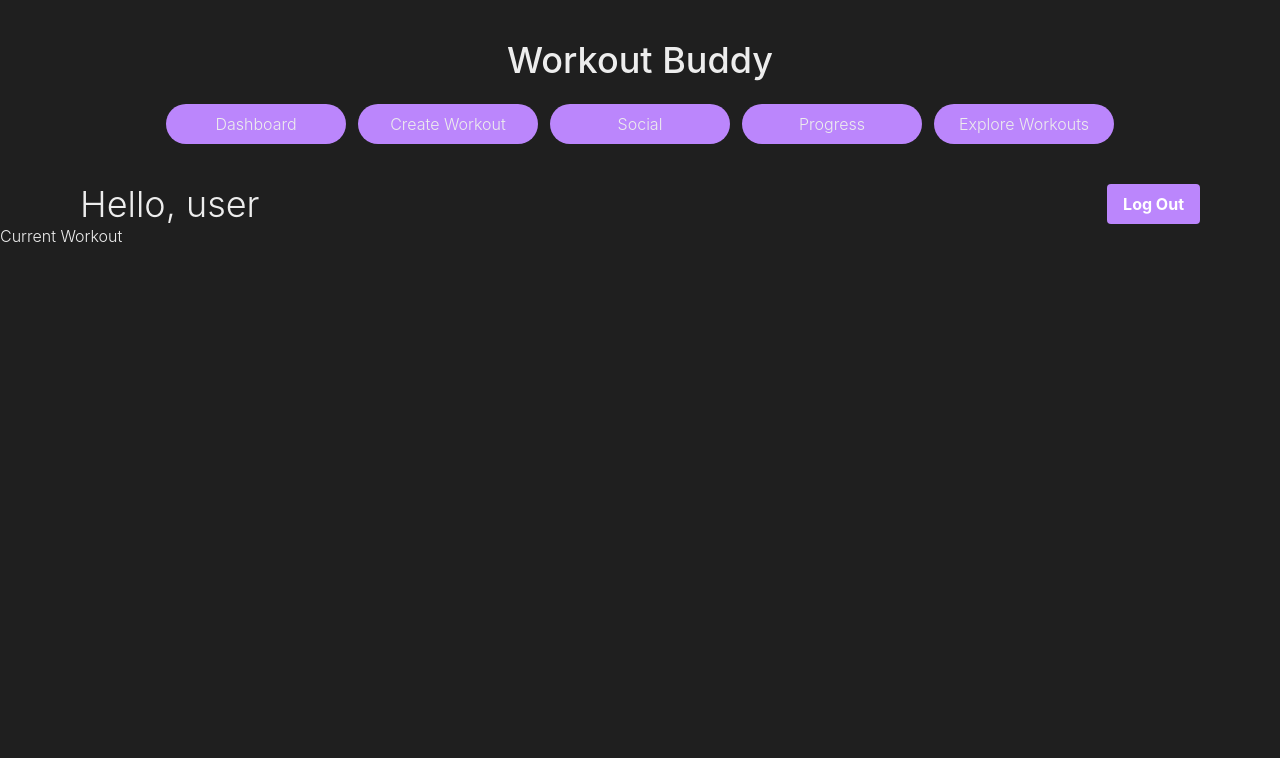
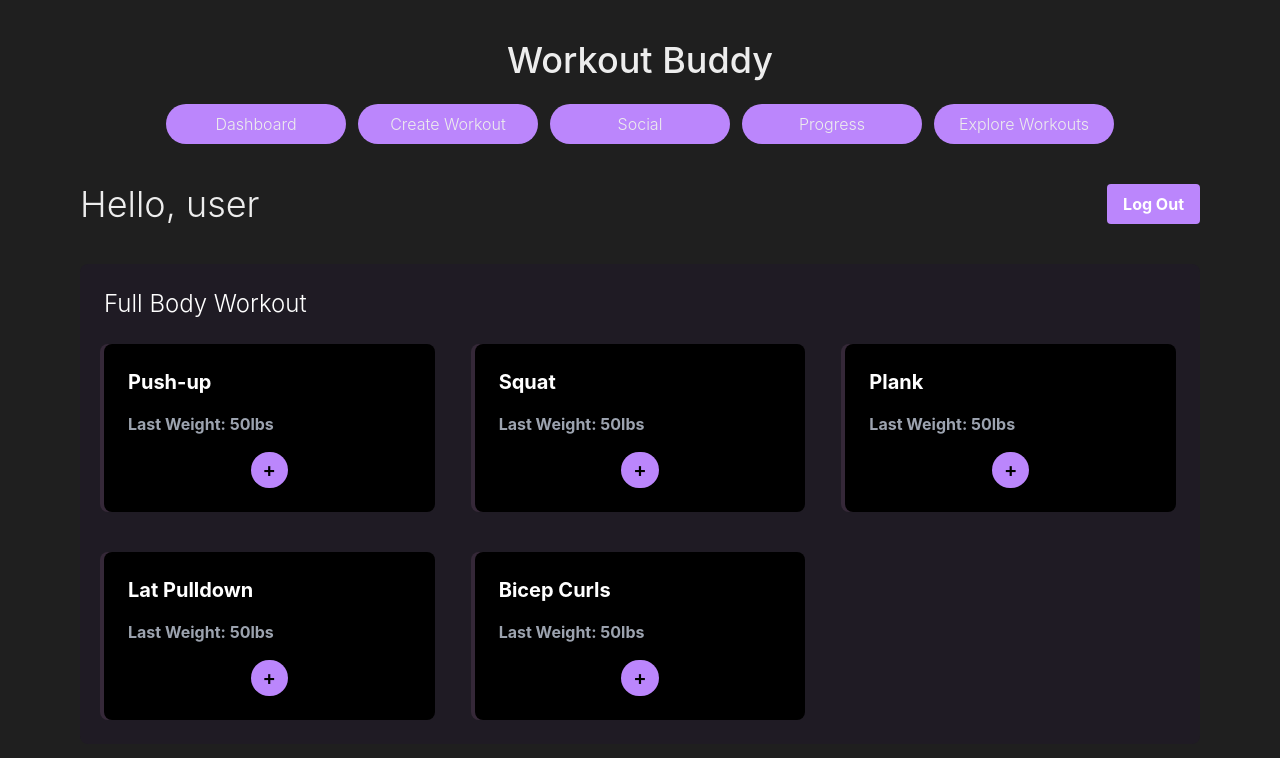
Before and after one commit to JackDStewart/WorkoutBuddy, a Next.js app: page /currentWorkout in a window 1280 px wide. Shown: the top 758 px of the page. Built offline with nearby package versions, Linux system fonts and the light colour scheme.

Commit message:
input info and add/delete sets

```diff
--- /dev/null
+++ b/src/components/ExerciseCard.tsx
@@ -0,0 +1,97 @@
+import { ExerciseLog, Workout, ExerciseCardProps, SetLog } from "@/types";
+import React, { useState } from "react";
+
+const ExerciseCard: React.FC<ExerciseCardProps> = ({
+  exerciseLog,
+  onSetChange,
+}) => {
+  const [setList, setSetList] = useState<SetLog[]>(exerciseLog.sets);
+
+  const addNewSet = () => {
+    const newSet: SetLog = {
+      weight: 0, // Default values for the new set
+      reps: 0,
+    };
+    const updatedSetList = [...setList, newSet]; // Append new set to the list
+    setSetList(updatedSetList); // Update local state
+    onSetChange(updatedSetList); // Notify parent about the change
+  };
+
+  const delSet = (index: number) => {
+    const updatedSetList = setList.filter((_, i) => index !== i);
+    setSetList(updatedSetList);
+    onSetChange(updatedSetList);
+  };
+
+  return (
+    <div className="flex-shrink-0 flex-col bg-black text-gray-300 rounded-lg shadow-left-purple p-6 h-full">
+      <h2 className="text-white text-xl font-bold mb-4">
+        {exerciseLog.exercise.name}
+      </h2>
+      <h3
+        className="text-gray-400 font-bold mb-4" /*call database for most recent weight*/
+      >
+        Last Weight: {"50lbs"}
+      </h3>
+      <ul className="space-y-2 text-gray-400 mb-4">
+        {exerciseLog.sets.map((_, index) => (
+          <li key={index}>
+            <div className="flex space-x-4">
+              <div className="mt-4 mb-2">Set: {index + 1}</div>
+              <input
+                type="text"
+                className="text-white bg-darkPurple p-2 border border-white rounded-lg focus:outline-none focus:ring-2 focus:border-transparent focus:ring-purple mb-6 mt-2 w-16"
+                value={exerciseLog.sets[index].weight} // Manage weight input
+                onChange={(e) => {
+                  const newWeight = Number(e.target.value);
+                  const updatedSets = [...exerciseLog.sets];
+                  updatedSets[index] = {
+                    ...updatedSets[index],
+                    weight: newWeight,
+                  };
+                  setSetList(updatedSets);
+                  onSetChange(updatedSets);
+                }}
+              />
+              <span className="mt-4 mb-2">lbs.</span>
+              <input
+                type="text"
+                className="text-white bg-darkPurple p-2 border border-white rounded-lg focus:outline-none focus:ring-2 focus:border-transparent focus:ring-purple mb-6 mt-2 w-16"
+                value={exerciseLog.sets[index].reps} // Manage reps input
+                onChange={(e) => {
+                  const newReps = Number(e.target.value);
+                  const updatedSets = [...exerciseLog.sets];
+                  updatedSets[index] = {
+                    ...updatedSets[index],
+                    reps: newReps,
+                  };
+                  setSetList(updatedSets);
+                  onSetChange(updatedSets);
+                }}
+              />
+              <span className="mt-4 mb-2">reps</span>
+
+              {/* Push X button to the right */}
+              <button
+                className="ml-auto py-1 px-3 mb-4 mt-0 rounded-full hover:text-red-500 hover:bg-transparent"
+                onClick={() => delSet(index)} // Add functionality to delete a set
+              >
+                ✕
+              </button>
+            </div>
+          </li>
+        ))}
+      </ul>
+      <div className="footer flex relative justify-around mt-auto ">
+        <button
+          className="bg-purple text-xl font-semibold text-black py-1 px-3 rounded-full"
+          onClick={addNewSet} //create new SetLog in the Exercise Log
+        >
+          +
+        </button>
+      </div>
+    </div>
+  );
+};
+
+export default ExerciseCard;
--- a/src/pages/currentWorkout/index.tsx
+++ b/src/pages/currentWorkout/index.tsx
@@ -1,18 +1,55 @@
+import React, { useState } from "react";
 import { useRouter } from "next/router";
-import React from "react";
+import Link from "next/link";
 import Header from "@/components/Header";
+import { Workout, SetLog, ExerciseLog } from "@/types";
+import ExerciseCard from "@/components/ExerciseCard";
 
-const CurrentWorkout: React.FC = () => {
+const Current = (/*workout: Workout*/) => {
   const router = useRouter();
-  const { workout } = router.query; // Get the selected workout from query parameters
+  //let { workout } = router.query; // Get the selected workout from query parameters
 
+  let workout: Workout = {
+    name: "Full Body Workout",
+    exercises: [
+      { name: "Push-up" },
+      { name: "Squat" },
+      { name: "Plank" },
+      { name: "Lat Pulldown" },
+      { name: "Bicep Curls" },
+    ],
+  };
+  const [exerciseLogs, setExerciseLogs] = useState<ExerciseLog[]>(
+    workout.exercises.map((exercise) => ({ exercise, sets: [] }))
+  );
+
+  const updateSets = (index: number, newSetLogs: SetLog[]) => {
+    const updatedExerciseLogs = [...exerciseLogs];
+    updatedExerciseLogs[index] = {
+      ...updatedExerciseLogs[index],
+      sets: newSetLogs,
+    };
+    setExerciseLogs(updatedExerciseLogs);
+  };
   return (
     <div>
-      <Header></Header>
-      <h1>Current Workout</h1>
-      {workout && <p>You selected: {workout}</p>} {/* Display selected workout */}
+      <Header />
+      <div className="relative bg-darkPurple top-10 rounded-lg p-6 ml-20 mr-20">
+        <div className="flex justify-between items-center mb-6">
+          <h2 className="text-white text-2xl">{workout.name}</h2>
+        </div>
+        <div className="grid grid-cols-1 gap-10 md:grid-cols-3">
+          {exerciseLogs.map((exerciseLog, index) => (
+            <ExerciseCard
+              key={exerciseLog.exercise.name}
+              exerciseLog={exerciseLog}
+              onSetChange={(newSetLogs) => updateSets(index, newSetLogs)}
+            />
+          ))}
+        </div>
+      </div>
     </div>
   );
 };
 
-export default CurrentWorkout;
+export default Current;
```
Also changed, not shown: src/types.tsx (+16 -0 lines).
